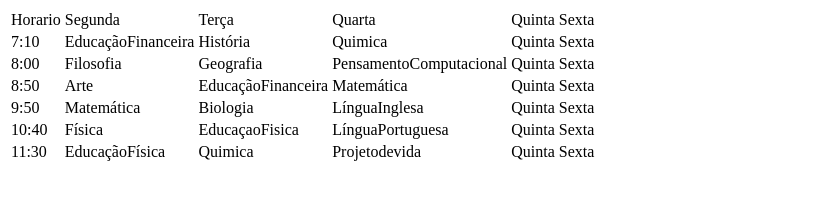
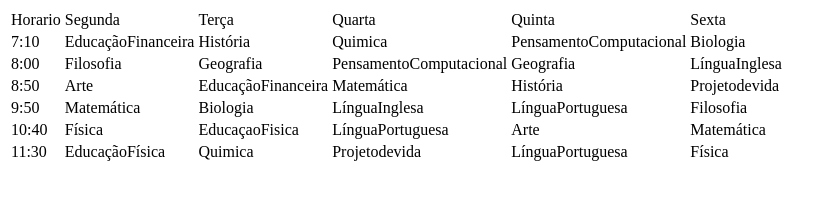
Before and after one commit to kessidyj/formulario, a plain HTML site: page index.html in a window 1280 px wide. Shown: the whole page, without its empty margins (0-833 px from the left). Drawn offline with Linux system fonts and the light colour scheme.

Commit message:
Update index.html

```diff
--- a/index.html
+++ b/index.html
@@ -18,48 +18,48 @@
         <td>EducaçãoFinanceira</td>
         <td>História</td>
         <td>Quimica</td>
-        <td>Quinta</td>
-        <td>Sexta</td>
+        <td>PensamentoComputacional</td>
+        <td>Biologia</td>
     </tr>
     <tr>
         <td>8:00</td>
         <td>Filosofia</td>
         <td>Geografia</td>
         <td>PensamentoComputacional</td>
-        <td>Quinta</td>
-        <td>Sexta</td>
+        <td>Geografia</td>
+        <td>LínguaInglesa</td>
     </tr>
     <tr>
         <td>8:50</td>
         <td>Arte</td>
         <td>EducaçãoFinanceira</td>
         <td>Matemática</td>
-        <td>Quinta</td>
-        <td>Sexta</td>
+        <td>História</td>
+        <td>Projetodevida</td>
     </tr>
     <tr>
         <td>9:50</td>
         <td>Matemática</td>
         <td>Biologia</td>
         <td>LínguaInglesa</td>
-        <td>Quinta</td>
-        <td>Sexta</td>
+        <td>LínguaPortuguesa</td>
+        <td>Filosofia</td>
     </tr>
     <tr>
         <td>10:40</td>
         <td>Física</td>
         <td>EducaçaoFisica</td>
         <td>LínguaPortuguesa</td>
-        <td>Quinta</td>
-        <td>Sexta</td>
+        <td>Arte</td>
+        <td>Matemática</td>
    </tr>
     <tr>
         <td>11:30</td>
         <td>EducaçãoFísica</td>
         <td>Quimica</td>
         <td>Projetodevida</td>
-        <td>Quinta</td>
-        <td>Sexta</td>
+        <td>LínguaPortuguesa</td>
+        <td>Física</td>
    </tr>
 </table>
 
```
